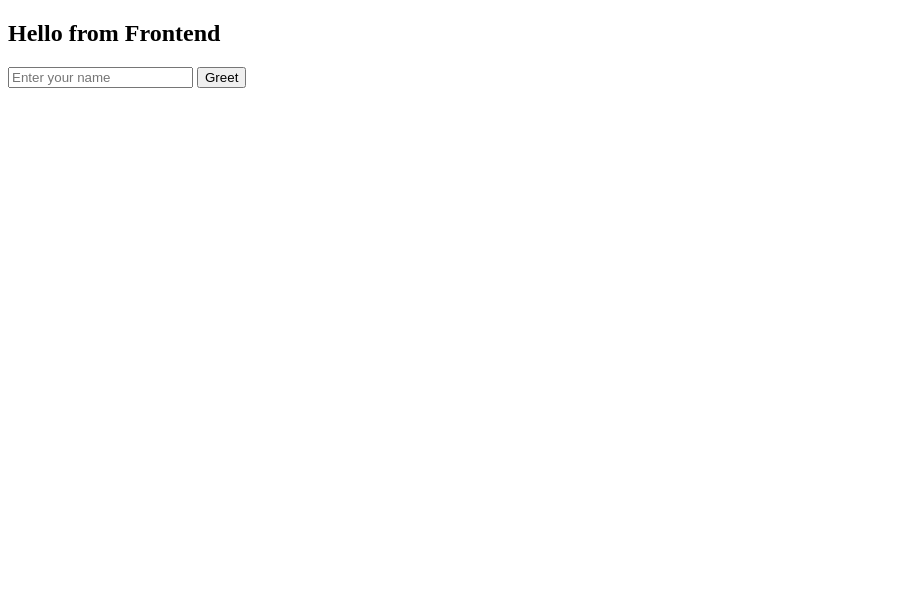
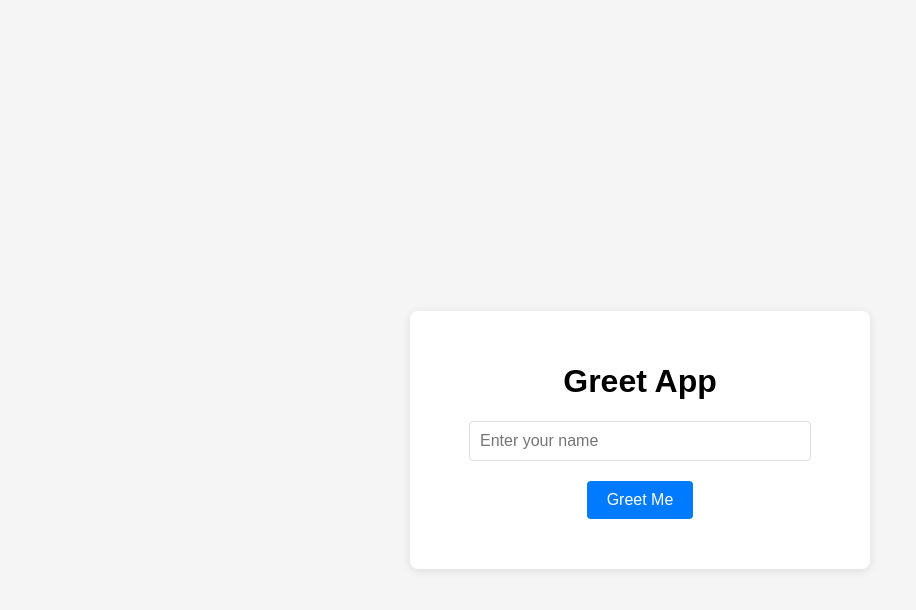
Before and after one commit to life-web-arch/Demo_Frontend-Backend, a plain HTML site: page index.html in a window 1280 px wide. Shown: the whole page, without its empty margins (0-916 px from the left). Drawn offline with Linux system fonts and the light colour scheme.

Commit message:
Update index.html

```diff
--- a/index.html
+++ b/index.html
@@ -2,27 +2,83 @@
 <html lang="en">
 <head>
   <meta charset="UTF-8" />
-  <title>Greeting App</title>
+  <meta name="viewport" content="width=device-width, initial-scale=1.0"/>
+  <title>Greet App</title>
+  <style>
+    body {
+      font-family: Arial, sans-serif;
+      background: #f5f5f5;
+      margin: 0;
+      padding: 40px;
+      display: flex;
+      justify-content: center;
+      align-items: center;
+      height: 100vh;
+    }
+    .container {
+      background: #fff;
+      padding: 30px;
+      border-radius: 8px;
+      box-shadow: 0 2px 10px rgba(0,0,0,0.1);
+      max-width: 400px;
+      width: 100%;
+      text-align: center;
+    }
+    input {
+      width: 80%;
+      padding: 10px;
+      font-size: 16px;
+      margin-bottom: 20px;
+      border: 1px solid #ddd;
+      border-radius: 4px;
+    }
+    button {
+      background: #007bff;
+      color: #fff;
+      border: none;
+      padding: 10px 20px;
+      font-size: 16px;
+      border-radius: 4px;
+      cursor: pointer;
+    }
+    button:hover {
+      background: #0056b3;
+    }
+    #result {
+      margin-top: 20px;
+      font-size: 18px;
+      color: #333;
+    }
+  </style>
+</head>
+<body>
+  <div class="container">
+    <h1>Greet App</h1>
+    <input type="text" id="nameInput" placeholder="Enter your name" />
+    <br/>
+    <button onclick="sendGreet()">Greet Me</button>
+    <div id="result"></div>
+  </div>
+
   <script>
-    async function greet() {
-      const name = document.getElementById('name').value;
-      const response = await fetch(
-        'https://your-backend.onrender.com/api/greet',
-        {
-          method: 'POST',
-          headers: { 'Content-Type': 'application/json' },
-          body: JSON.stringify({ name: name })
-        }
-      );
-      const data = await response.json();
-      document.getElementById('result').innerText = data.message;
+    function sendGreet() {
+      const name = document.getElementById('nameInput').value || 'Guest';
+      fetch("https://greetbackend.onrender.com/api/greet", {
+        method: "POST",
+        headers: {
+          "Content-Type": "application/json"
+        },
+        body: JSON.stringify({ name: name })
+      })
+      .then(response => response.json())
+      .then(data => {
+        document.getElementById('result').innerText = data.message;
+      })
+      .catch(error => {
+        console.error("Error:", error);
+        document.getElementById('result').innerText = "Something went wrong!";
+      });
     }
   </script>
-</head>
-<body>
-  <h2>Hello from Frontend</h2>
-  <input type="text" id="name" placeholder="Enter your name" />
-  <button onclick="greet()">Greet</button>
-  <p id="result"></p>
 </body>
 </html>
```
